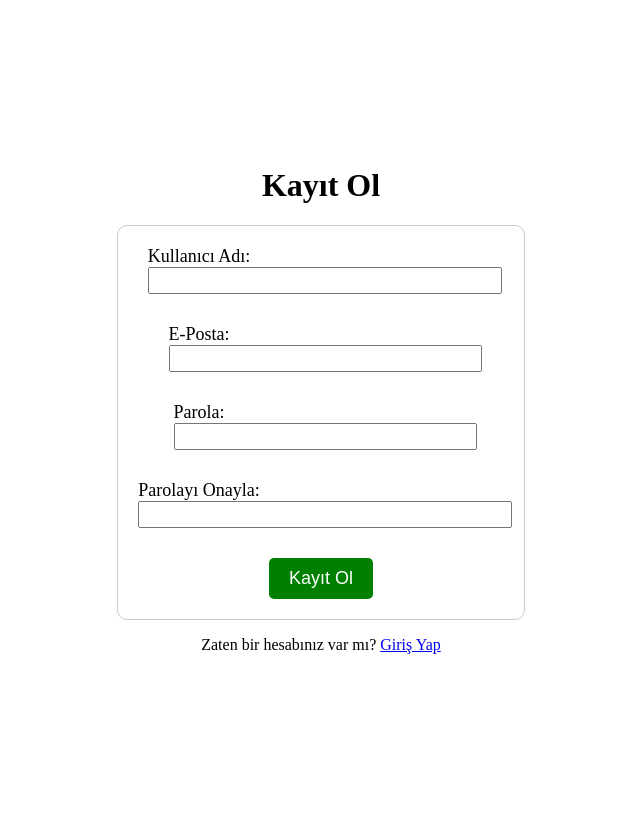
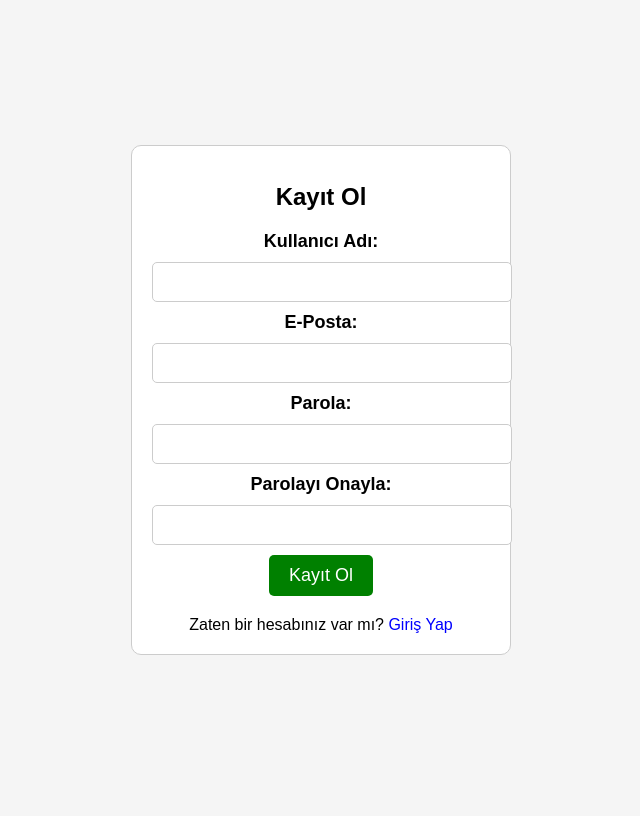
Before and after one commit to GamzeEbru/rentalProject, a Django app: page /register/ in a window 1280 px wide. Shown: the whole page, without its empty margins (319-959 px from the left). After the commit the page ends 655 px from the top, so only its background shows below. Run offline with Django 4.2, Linux system fonts and the light colour scheme.

Commit message:
css update

```diff
--- a/iha/models.py
+++ b/iha/models.py
@@ -1,6 +1,8 @@
 from django.db import models
 from django.core.exceptions import ValidationError
 from django.contrib.auth.models import User
+
+
 
 
 class IHA(models.Model):
--- a/templates/orders.html
+++ b/templates/orders.html
@@ -70,12 +70,6 @@
 
     <script>
         $(document).ready(function () {
-            $('#siparisler-table').DataTable({
-                "language": {
-                    "url": "//cdn.datatables.net/plug-ins/1.10.25/i18n/Turkish.json"
-                }
-            });
-
             // "Kiralama İptal" düğmesine tıklama işlemi
             $('#siparisler-table').DataTable({
         "language": {
--- a/templates/partials/_navbar.html
+++ b/templates/partials/_navbar.html
@@ -5,7 +5,6 @@
 <head>
     <meta charset="UTF-8">
     <meta name="viewport" content="width=device-width, initial-scale=1.0">
-    <title>Giriş Yap</title>
 
     <style>
         /* Navbar ana stil */
@@ -65,7 +64,7 @@
     <nav class="navbar">
         <div class="navbar-container">
             <div class="navbar-left">
-                <a href="{% url 'iha-lists' %}" class="navbar-logo">IHA Listesi</a>
+                <a href="{% url 'iha-lists' %}" class="navbar-logo">IHA Rental</a>
             </div>
             <div class="navbar-right">
                 {% if user.is_authenticated %}
--- a/templates/register.html
+++ b/templates/register.html
@@ -3,11 +3,14 @@
 <head>
     <meta charset="UTF-8">
     <meta name="viewport" content="width=device-width, initial-scale=1.0">
-        <!-- İsterseniz başlık ve stil ekleyebilirsiniz -->
     <title>Kayıt Ol</title>
     <style>
-            /* Sayfa içeriğini ortala */
+        /* Genel sayfa stilleri */
         body {
+            font-family: Arial, sans-serif;
+            background-color: #f5f5f5;
+            margin: 0;
+            padding: 0;
             display: flex;
             flex-direction: column;
             align-items: center;
@@ -15,27 +18,40 @@
             min-height: 100vh;
         }
 
-            /* Formu stilize et */
-            form {
-                display: flex;
-                flex-direction: column;
-                align-items: center;
-                gap: 20px; /* Giriş alanları arasındaki boşluğu ayarlar */
-                max-width: 400px; /* Formun en fazla genişliği */
-                padding: 20px;
+        /* Form stilleri */
+        .registration-form {
+            background-color: #fff;
             border: 1px solid #ccc;
             border-radius: 10px;
+            padding: 20px;
+            max-width: 400px;
+            text-align: center;
         }
 
-            /* Input alanlarını büyüt ve oranlı tut */
-            label, input {
+        .registration-form h1 {
+            font-size: 24px;
+            margin-bottom: 20px;
+        }
+
+        .registration-form label {
+            display: block;
             font-size: 18px;
+            margin-bottom: 10px;
+            font-weight: bold;
+        }
+
+        .registration-form input[type="text"],
+        .registration-form input[type="email"],
+        .registration-form input[type="password"] {
             width: 100%;
+            padding: 10px;
+            font-size: 16px;
+            border: 1px solid #ccc;
+            border-radius: 5px;
             margin-bottom: 10px;
         }
 
-            /* Düğmeyi stilize et */
-            button {
+        .registration-form button {
             background-color: green;
             color: white;
             border: none;
@@ -45,41 +61,50 @@
             font-size: 18px;
         }
 
-            /* Hata mesajlarını stilize et */
+        /* Hata mesajları stilleri */
         .error-message {
             color: red;
+            font-weight: bold;
+            margin-top: 10px;
+        }
+
+        /* Bağlantı stilleri */
+        .login-link {
+            font-size: 16px;
+            margin-top: 20px;
+        }
+
+        .login-link a {
+            color: blue;
+            text-decoration: none;
+        }
+
+        .login-link a:hover {
+            text-decoration: underline;
         }
     </style>
 </head>
 <body>
+    <div class="registration-form">
         <h1>Kayıt Ol</h1>
 
-        <!-- Kayıt formunu oluştur -->
         <form method="POST" action="{% url 'register' %}">
             {% csrf_token %}
-            <div>
-                <label id="id_username">Kullanıcı Adı:</label>
-                <label for="id_username"></label><input type="text" id="id_username" name="username" >
-            </div>
-            <div>
-                <label id="id_email">E-Posta:</label>
-                <label for="id_email"></label><input type="email" id="id_email" name="email" >
-            </div>
-            <div>
-                <label id="id_password1">Parola:</label>
-                <label for="id_password1"></label><input type="password" id="id_password1" name="password1" >
-            </div>
-            <div>
-                <label id="id_password2">Parolayı Onayla:</label>
-                <label for="id_password2"></label><input type="password" id="id_password2" name="password2" >
-            </div>
-            <button type="submit">Kayıt Ol</button>
+            <label for="id_username">Kullanıcı Adı:</label>
+            <input type="text" id="id_username" name="username" required>
+
+            <label for="id_email">E-Posta:</label>
+            <input type="email" id="id_email" name="email" required>
+
+            <label for="id_password1">Parola:</label>
+            <input type="password" id="id_password1" name="password1" required>
+
+            <label for="id_password2">Parolayı Onayla:</label>
+            <input type="password" id="id_password2" name="password2" required>
+
+            <button type="submit" id="submit-button">Kayıt Ol</button>
         </form>
 
-        <!-- Zaten bir hesabınız varsa giriş sayfasına yönlendirme bağlantısı -->
-        <p>Zaten bir hesabınız var mı? <a href="{% url 'login' %}">Giriş Yap</a></p>
-
-        <!-- Form hataları için mesajları gösterme -->
         {% if form.errors %}
             <div class="error-message">
                 <strong>Formda hatalar var:</strong>
@@ -92,5 +117,11 @@
                 </ul>
             </div>
         {% endif %}
+
+        <div class="login-link">
+            Zaten bir hesabınız var mı? <a href="{% url 'login' %}">Giriş Yap</a>
+        </div>
+    </div>
+
 </body>
 </html>
```
Also changed, not shown: templates/add_iha.html (+55 -0 lines), templates/partials/_footer.html (deleted). Lines whose indentation alone changed are shown as unchanged.
